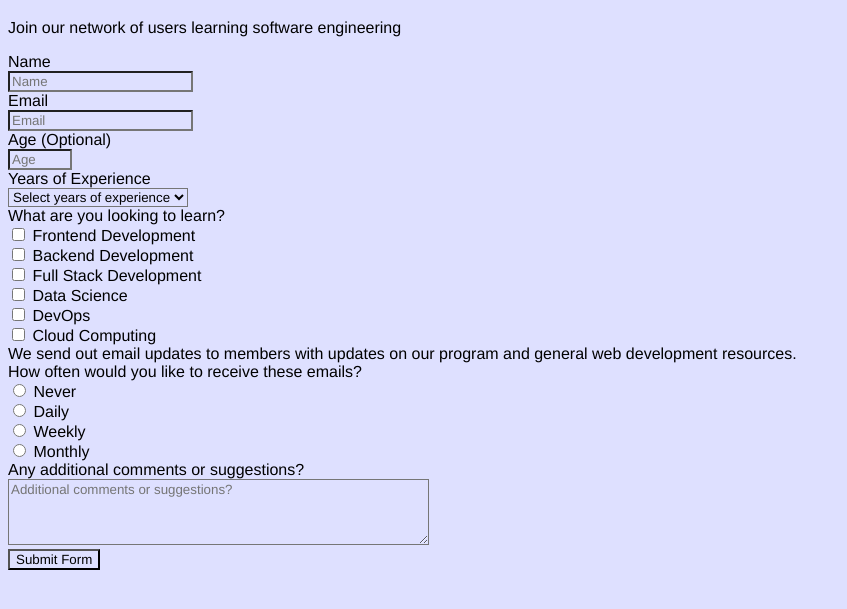
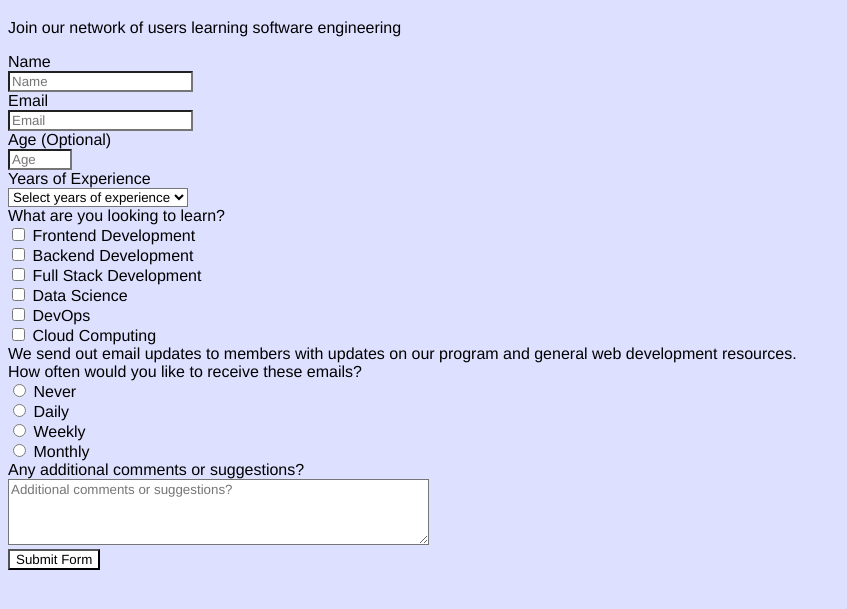
Before and after one commit to kaykaym01/fcc-survey-form, a plain HTML site: page index.html in a window 1280 px wide. Shown: the part 61-670 px from the top of the page, without its empty margins (0-847 px from the left). Drawn offline with Linux system fonts and the light colour scheme.

Commit message:
Set background of text elements to white

```diff
--- a/css/styles.css
+++ b/css/styles.css
@@ -3,3 +3,8 @@
     font-family: helvetica;
     background-color: rgb(222, 224, 255);
   }
+
+  input, select,
+textarea {
+  background-color: white;
+}
```
